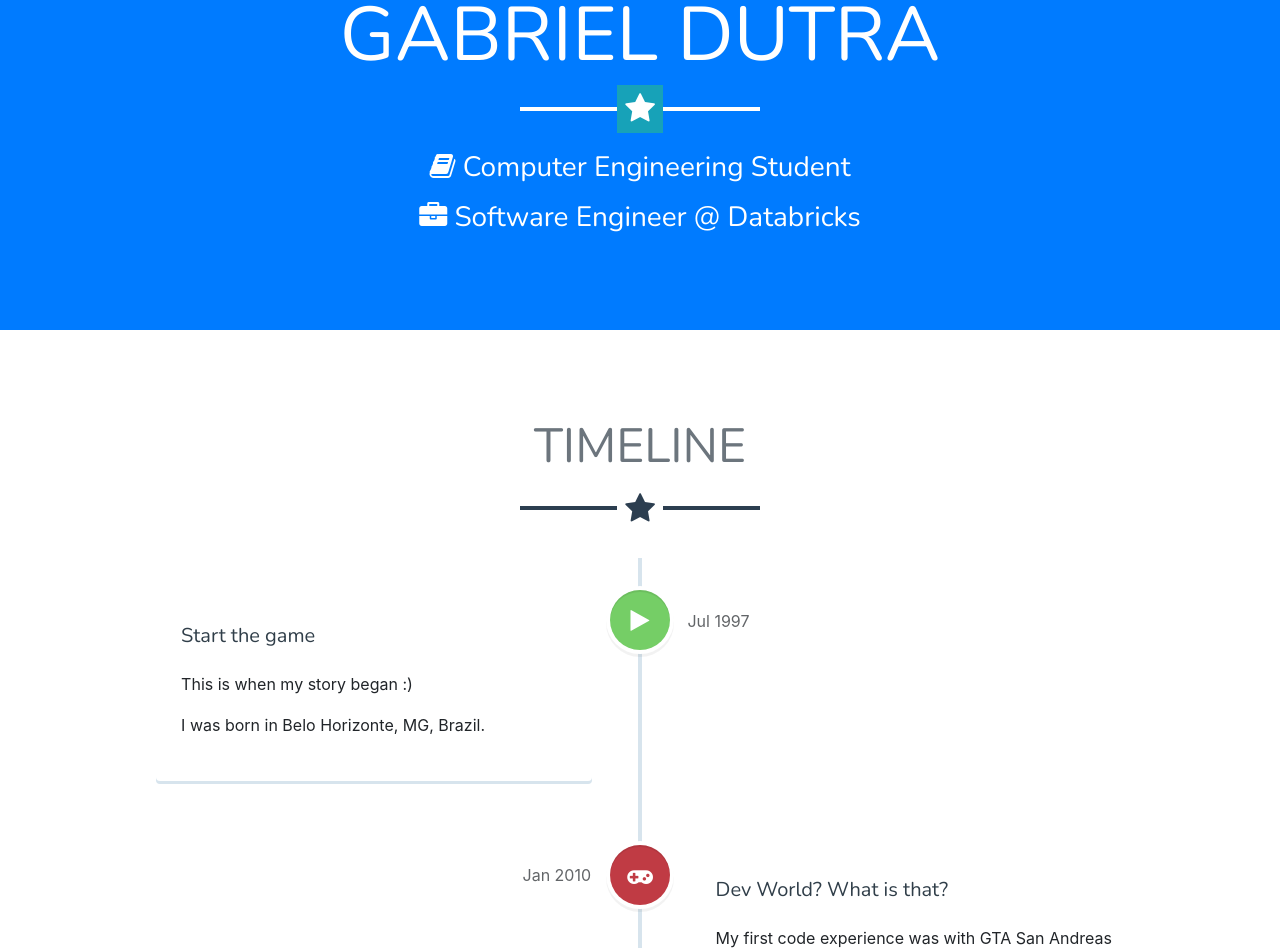
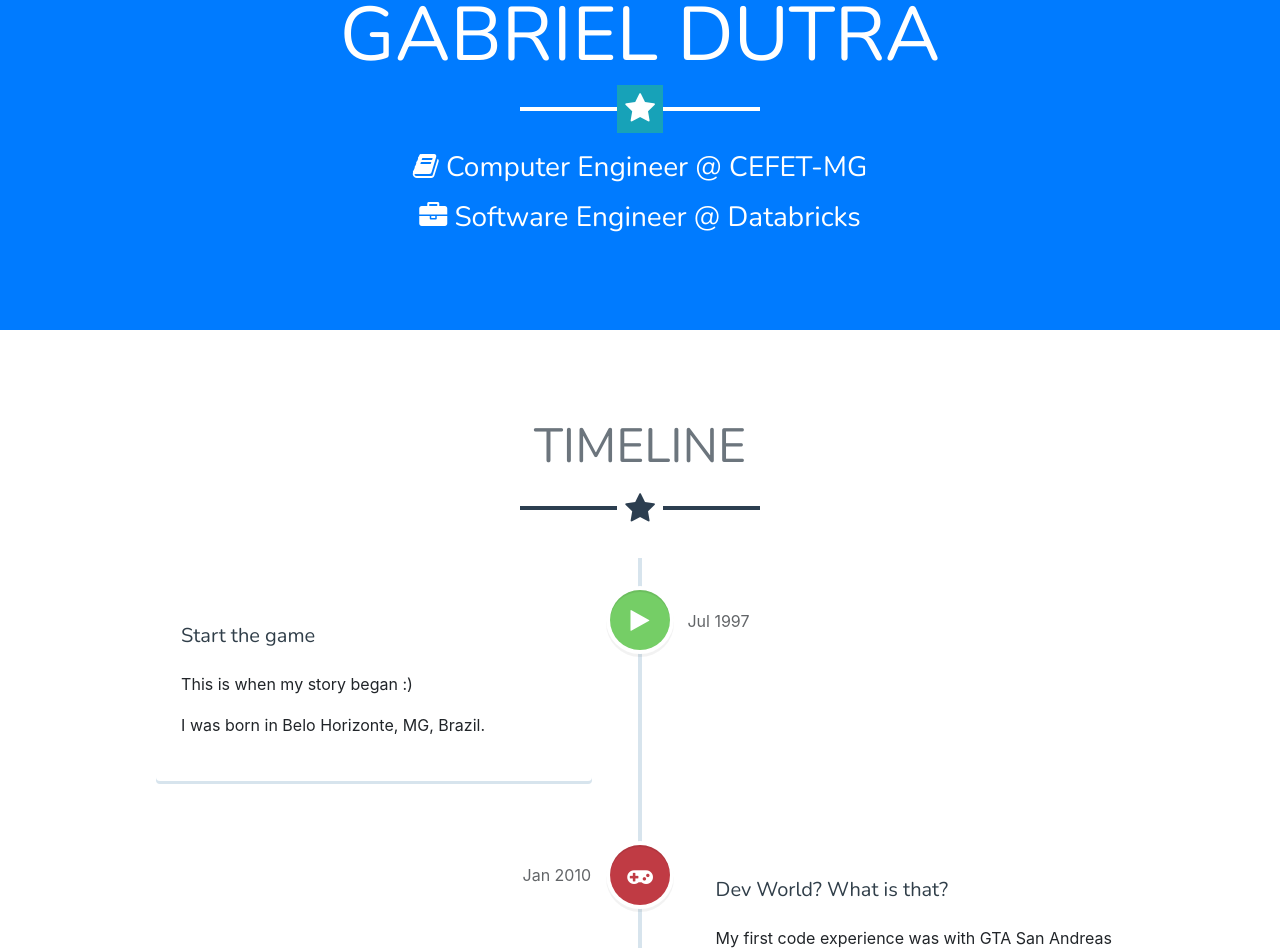
Before and after one commit to gabrieldutra/gabrieldutra.github.io, a website with bundled scripts: page index.html in a window 1280 px wide. Shown: the part 1223-2171 px from the top of the page. Built offline with nearby package versions, Linux system fonts and the light colour scheme; files whose address does not match are found by name.

Commit message:
Graduated from college 🎉

```diff
--- a/index.html
+++ b/index.html
@@ -72,7 +72,7 @@
         <img class="img-fluid img-profile rounded-circle mb-5 d-block mx-auto" src="img/profile.jpg" alt="">
         <h1 class="text-uppercase mb-0">Gabriel Dutra</h1>
         <hr class="star-light">
-        <h2 class="font-weight-light mb-3"><i class="fa fa-book"></i> <span data-pt-br="Estudante de Engenharia de Computação">Computer Engineering Student</span></h2>
+        <h2 class="font-weight-light mb-3"><i class="fa fa-book"></i> <span data-pt-br="Engenharia de Computação no <a class='text-white' target='_blank' href='https://www.cefetmg.br/'>CEFET-MG</a>">Computer Engineer @ <a class='text-white' target='_blank' href='https://www.cefetmg.br/'>CEFET-MG</a></span></h2>
         <h2 class="font-weight-light mb-0"><i class="fa fa-briefcase"></i> <span data-pt-br="Software Engineer na <a class='text-white' target='_blank' href='https://databricks.com/'>Databricks</a>">Software Engineer @ <a class='text-white' target='_blank' href='https://databricks.com/'>Databricks</a></span></h2>
       </div>
     </header>
```
